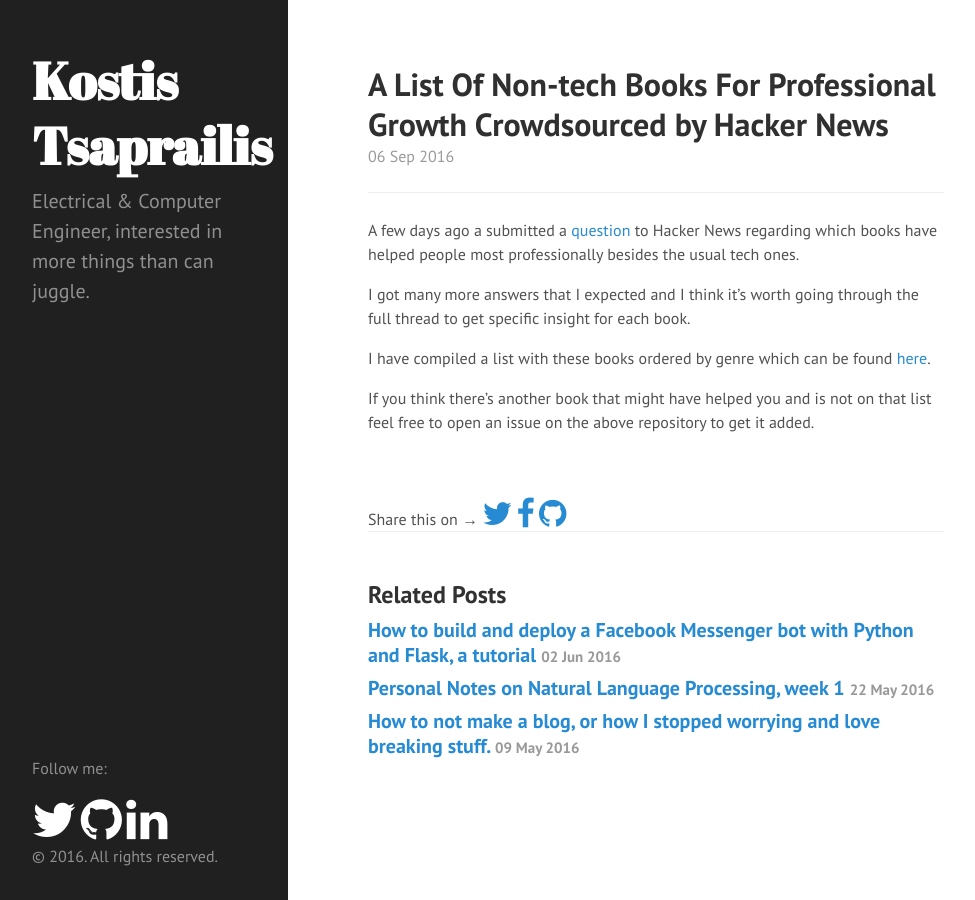
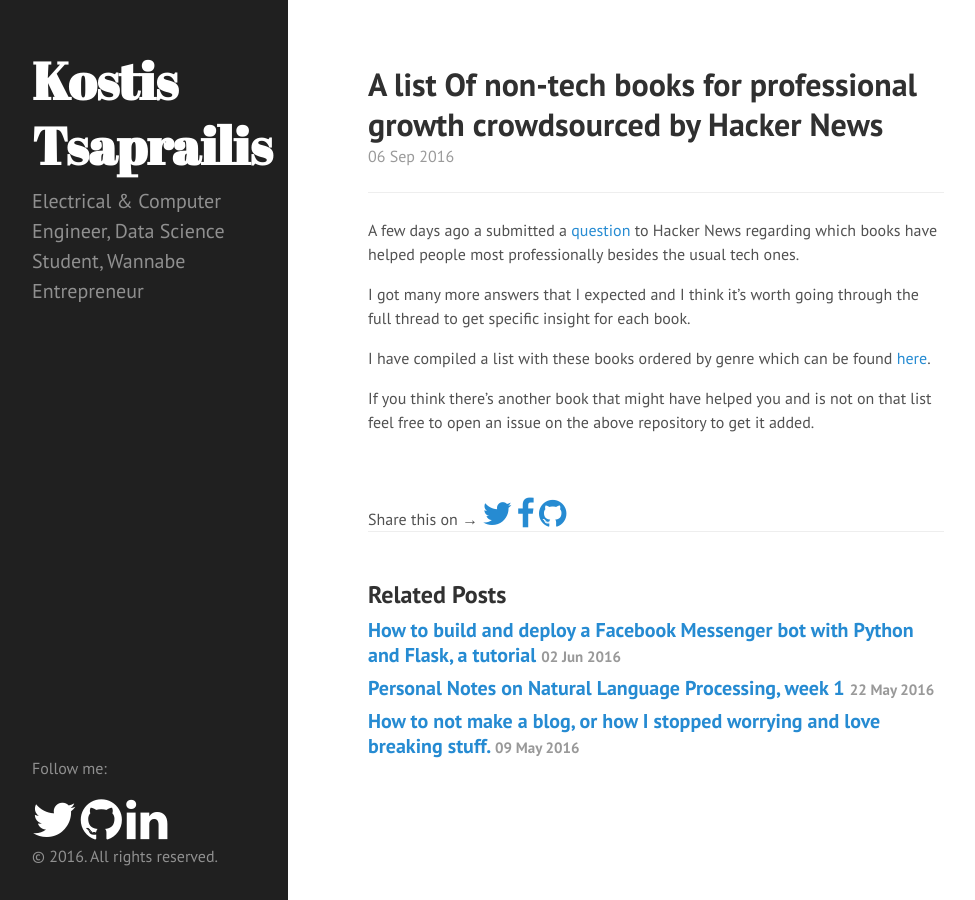
Before and after one commit to leokleist/kostistsaprailis.github.io, a Jekyll site: the page built from _posts/2016-09-06-Non-tech-Books-For_Professional-Growth.md, in a window 1280 px wide. Shown: the whole page, without its empty margins (0-975 px from the left). Built offline with Jekyll 4.4.1, drawn with Linux system fonts in a browser that asks for light colours; nearby versions of some CDN libraries.

Commit message:
Minor typos

```diff
--- a/_config.yml
+++ b/_config.yml
@@ -10,7 +10,7 @@
 tagline: Blog
 email: kostis.tsaprailis@gmail.com
 description: > # this means to ignore newlines until "baseurl:"
-  Electrical & Computer Engineer, interested in more things than can juggle.
+  Electrical & Computer Engineer, Data Science Student, Wannabe Entrepreneur
 baseurl: / # the subpath of your site, e.g. /blog
 url: http://tsaprailis.com
 twitter_username: ktsaprailis
--- a/_posts/2016-09-06-Non-tech-Books-For_Professional-Growth.md
+++ b/_posts/2016-09-06-Non-tech-Books-For_Professional-Growth.md
@@ -1,6 +1,6 @@
 ---
 layout: post
-title:  "A List Of Non-tech Books For Professional Growth Crowdsourced by Hacker News"
+title:  "A list Of non-tech books for professional growth crowdsourced by Hacker News"
 date:   2016-09-06 23:00:00 +0300
 ---
 
```
